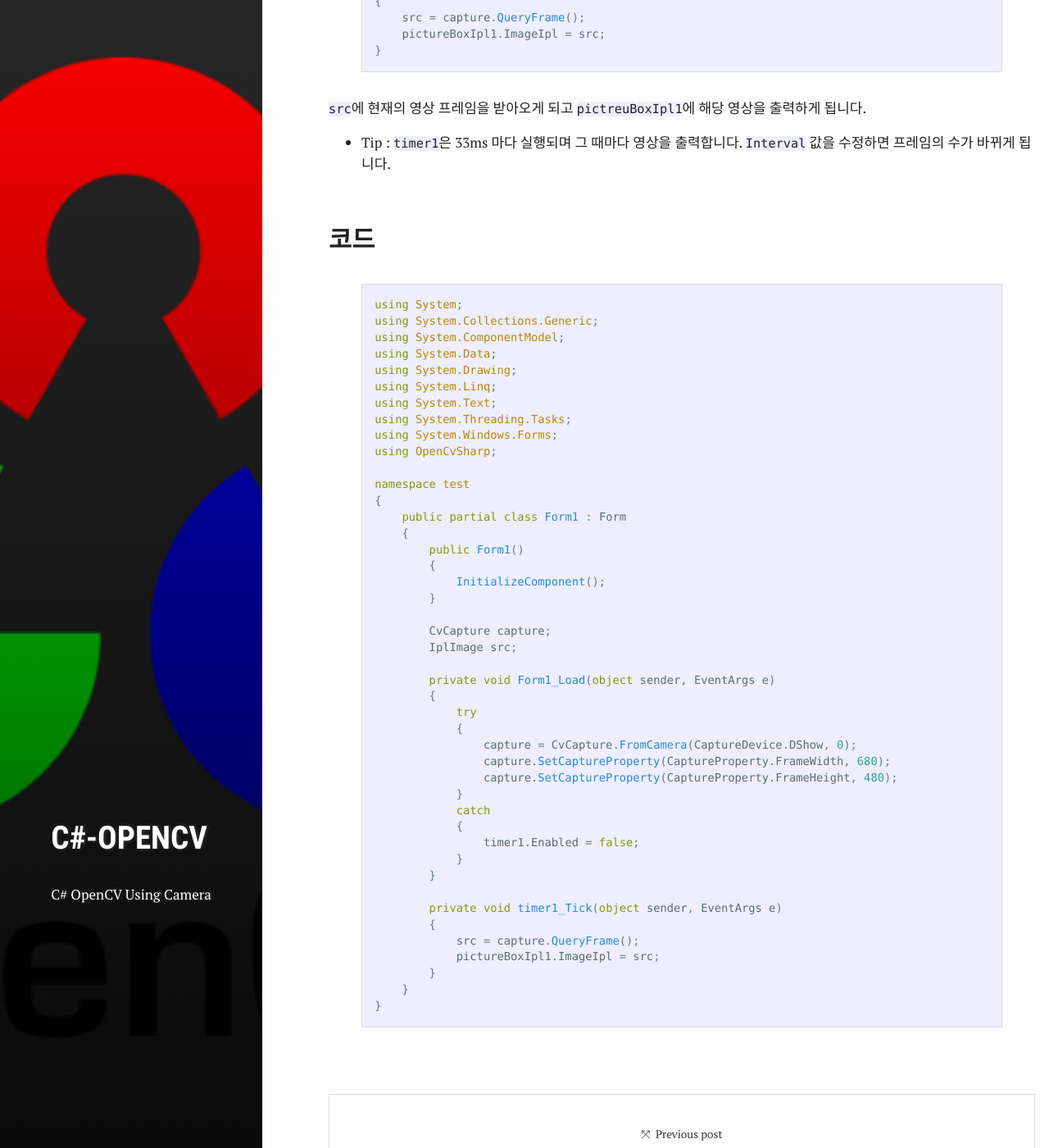
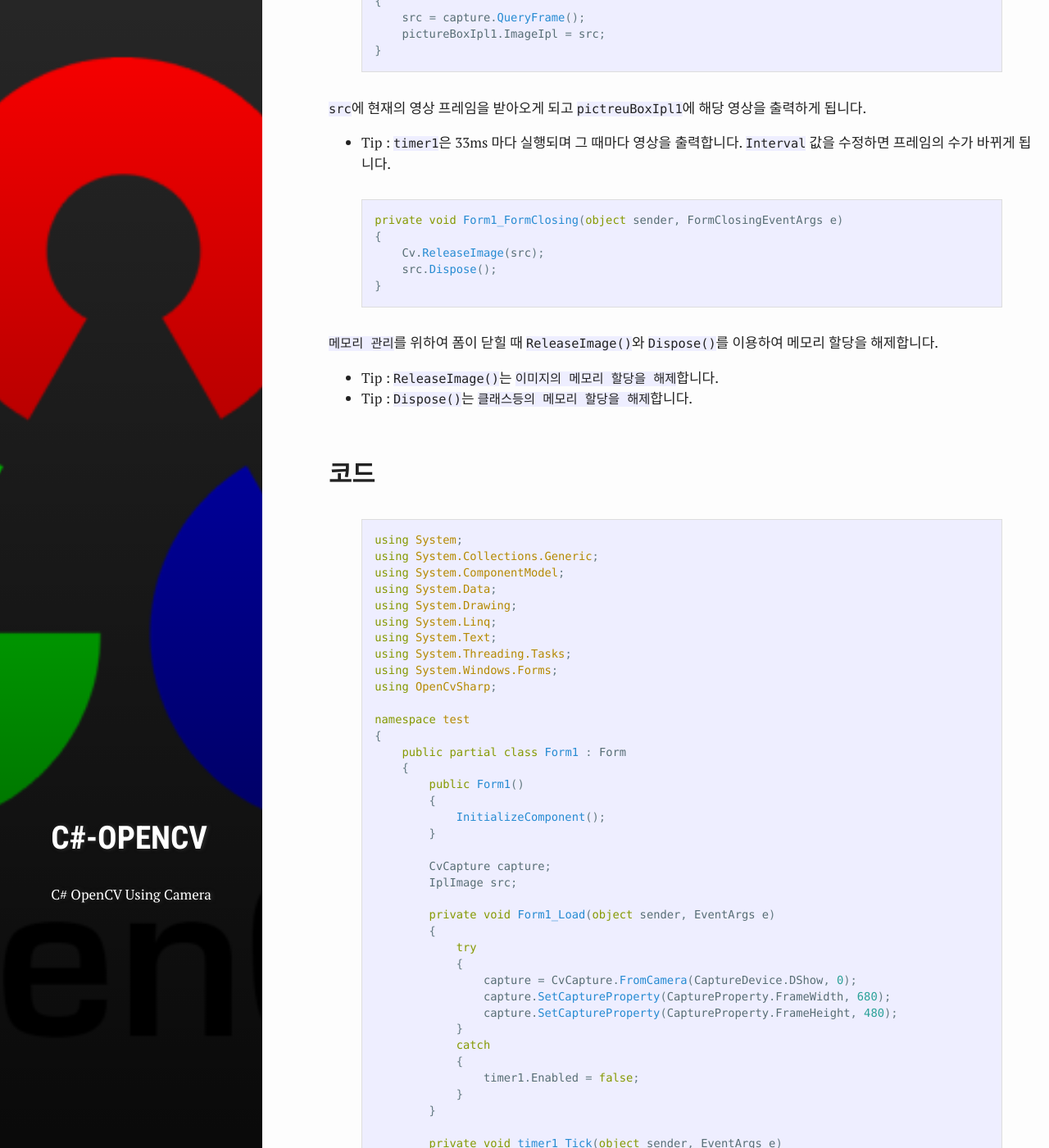
Before and after one commit to test076923/076923.github.io, a Jekyll site: the page built from _posts/2017-10-08-C#-opencv-3.md, in a window 1280 px wide and 1400 px high, scrolled down 2116 px. Shown: the whole window at 82% size. Built offline with Jekyll 4.4.1, drawn with Linux system fonts in a browser that asks for light colours; comment, search, counter and statistics services are not loaded; some of the changed text lies outside the part shown.

Commit message:
Update 2017-10-08-C#-opencv-3.md

```diff
--- a/_posts/2017-10-08-C#-opencv-3.md
+++ b/_posts/2017-10-08-C#-opencv-3.md
@@ -94,6 +94,19 @@ private void timer1_Tick(object sender, EventArgs e)
 
 * Tip : `timer1`은 33ms 마다 실행되며 그 때마다 영상을 출력합니다. `Interval` 값을 수정하면 프레임의 수가 바뀌게 됩니다.
 
+{% highlight C# %}
+
+private void Form1_FormClosing(object sender, FormClosingEventArgs e)
+{
+    Cv.ReleaseImage(src);
+    src.Dispose();
+}
+
+{% endhighlight %}
+`메모리 관리`를 위하여 폼이 닫힐 때 `ReleaseImage()`와 `Dispose()`를 이용하여 메모리 할당을 해제합니다.
+
+* Tip : `ReleaseImage()`는 `이미지의 메모리 할당을 해제`합니다.
+* Tip : `Dispose()`는 `클래스등의 메모리 할당을 해제`합니다.
 
 <br>
 
@@ -142,6 +155,12 @@ namespace test
             src = capture.QueryFrame();
             pictureBoxIpl1.ImageIpl = src;
         }
+
+         private void Form1_FormClosing(object sender, FormClosingEventArgs e)
+        {
+            Cv.ReleaseImage(src);
+            src.Dispose();
+        }
     }
 }
 
```
